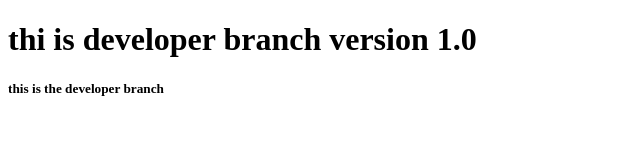
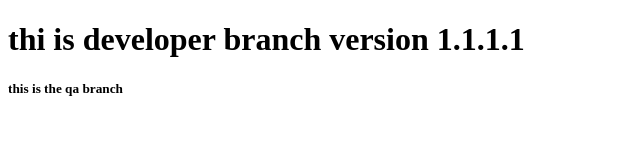
Before and after one commit to jaisriramsaras/htmldemo, a plain HTML site: page index.html in a window 1280 px wide. Shown: the whole page, without its empty margins (0-640 px from the left). Drawn offline with Linux system fonts and the light colour scheme.

Commit message:
qabranch ver 1.1.1.1

```diff
--- a/index.html
+++ b/index.html
@@ -8,10 +8,10 @@
 </head>
 <body>
 
-    <h1>thi is developer branch version 1.0 </h1>
+    <h1>thi is developer branch version 1.1.1.1 </h1>
     <h5>
         <p>
-            this is the developer branch
+            this is the qa  branch
         </p>
     </h5>
 </body>
```
